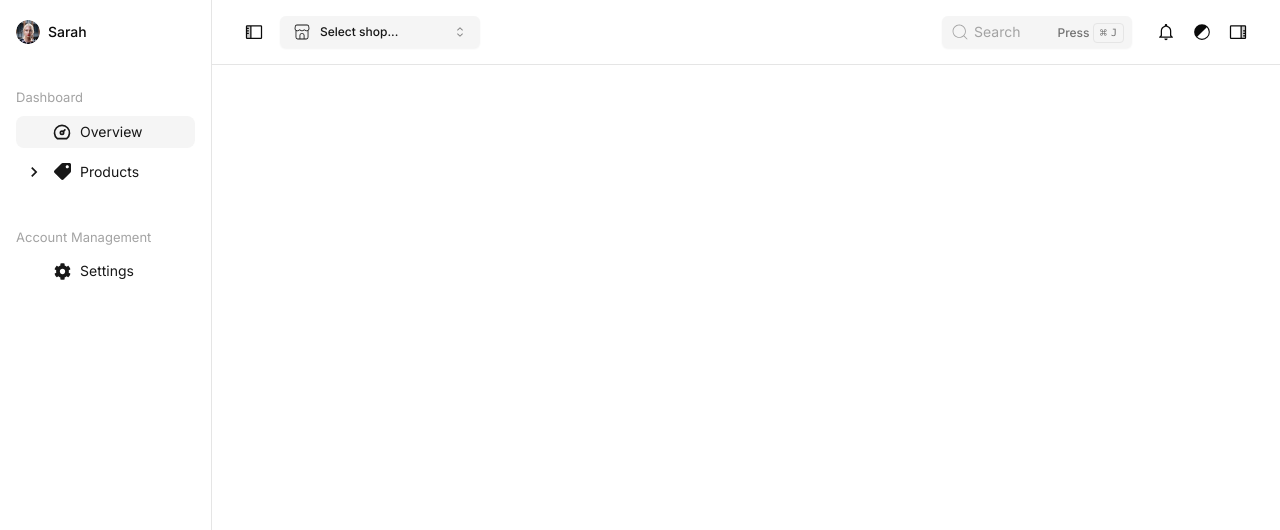
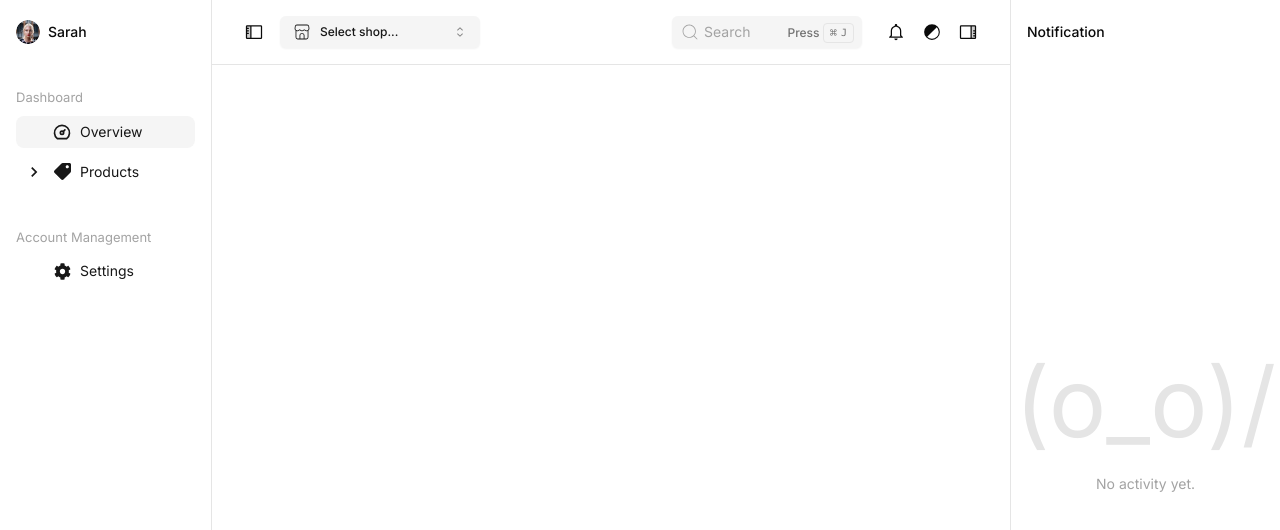
Before and after one commit to IAmTahazzot/ecommerce-cms, a Next.js app: page / in a window 1280 px wide. Shown: the top 530 px of the page. Built offline with nearby package versions, Linux system fonts and the light colour scheme.

Commit message:
feat: notification panel added
changes:

- header moved from right 270px (it will be added dynamically later)
- notification panel added on right side of viewport

```diff
--- a/src/app/(routes)/layout.tsx
+++ b/src/app/(routes)/layout.tsx
@@ -1,6 +1,7 @@
 import { Sidebar } from "@/components/Sidebar/Sidebar";
 import { Navigation } from "@/lib/navigations";
 import { Header } from "@/components/Header/Header";
+import { NotificationPanel } from "@/components/NotificationPanel/NotificationPanel";
 
 const MainLayout = ({ children }: { children: React.ReactNode }) => {
   return (
@@ -8,6 +9,7 @@ const MainLayout = ({ children }: { children: React.ReactNode }) => {
       <Header />
       <Sidebar navigation={Navigation} />
       <main className='ml-[212px]'>{children}</main>
+      <NotificationPanel />
     </div>
   );
 };
--- a/src/components/Header/Header.tsx
+++ b/src/components/Header/Header.tsx
@@ -22,7 +22,7 @@ export const Header = async () => {
   const shops = await getMyShop();
 
   return (
-    <header className="fixed top-0 left-[212px] right-0 py-4 px-6 border-b border-neutral-200">
+    <header className="fixed top-0 left-[212px] right-[270px] py-4 px-6 border-b border-neutral-200">
       <div className="flex items-center justify-between h-[32px]">
         <div className="flex items-center gap-x-2">
           <Button variant={"ghost"} size={"icon"}>
--- /dev/null
+++ b/src/components/NotificationPanel/NotificationCard.tsx
@@ -0,0 +1,37 @@
+import React from "react";
+
+import { AiOutlineUser } from "react-icons/ai";
+import { GoInbox } from "react-icons/go";
+import { IoIosCog } from "react-icons/io";
+
+export enum NotificationType {
+  NEW_USER = "NEW_USER",
+  NEW_ORDER = "NEW_ORDER",
+  SETTING_UPDATE = "SETTING_UPDATE",
+}
+
+const NotificationIcon = {
+  [NotificationType.NEW_USER]: AiOutlineUser,
+  [NotificationType.NEW_ORDER]: GoInbox,
+  [NotificationType.SETTING_UPDATE]: IoIosCog,
+};
+
+interface NotificationCardProps {
+  type: NotificationType;
+  title: string;
+  date: string;
+}
+
+export const NotificationCard = ({ type, title, date }: NotificationCardProps) => {
+  return (
+    <div className="flex gap-x-2 p-2 hover:bg-neutral-100 rounded-md cursor-pointer">
+      <div className="flex items-center justify-center h-5 w-5">
+        {React.createElement(NotificationIcon[type])}
+      </div>
+      <div>
+        <h4 className="text-sm font-medium">{title}</h4>
+        <p className="text-xs text-neutral-400">{date}</p>
+      </div>
+    </div>
+  );
+};
--- /dev/null
+++ b/src/components/NotificationPanel/NotificationPanel.tsx
@@ -0,0 +1,33 @@
+import { NotificationCard, NotificationType } from "./NotificationCard"
+
+const emptyNotificationIcons: string[] = ['(^_^)', '\(o_o)/', '(^-^*)', '(>_<)', '(·.·)', '(≥o≤)', '(·_·)', '(˚Δ˚)']
+
+export const NotificationPanel = () => {
+  return (
+    <section className="fixed top-0 right-0 h-full flex flex-col gap-y-4 w-[270px] p-4 border-l border-neutral-200">
+      <div className="h-8 flex items-center">
+        <h3 className="text-sm font-medium">Notification</h3>
+      </div>
+
+      <div className="flex-1 flex flex-col justify-center items-center gap-y-6">
+        <span className='text-8xl text-neutral-200'>
+          {emptyNotificationIcons[Math.floor(Math.random() * emptyNotificationIcons.length)]}
+        </span>
+        <span className="text-neutral-400 text-sm">No activity yet.</span>
+      </div>
+
+      {/* <div className="mt-4">
+        <NotificationCard
+          type={NotificationType.NEW_ORDER}
+          title="Sarah ordered 3 items"
+          date="12 minutes ago."
+        />
+        <NotificationCard
+          type={NotificationType.SETTING_UPDATE}
+          title="Default theme changed to silicon"
+          date="2 hour ago."
+        />
+      </div> */}
+    </section>
+  );
+}
```
